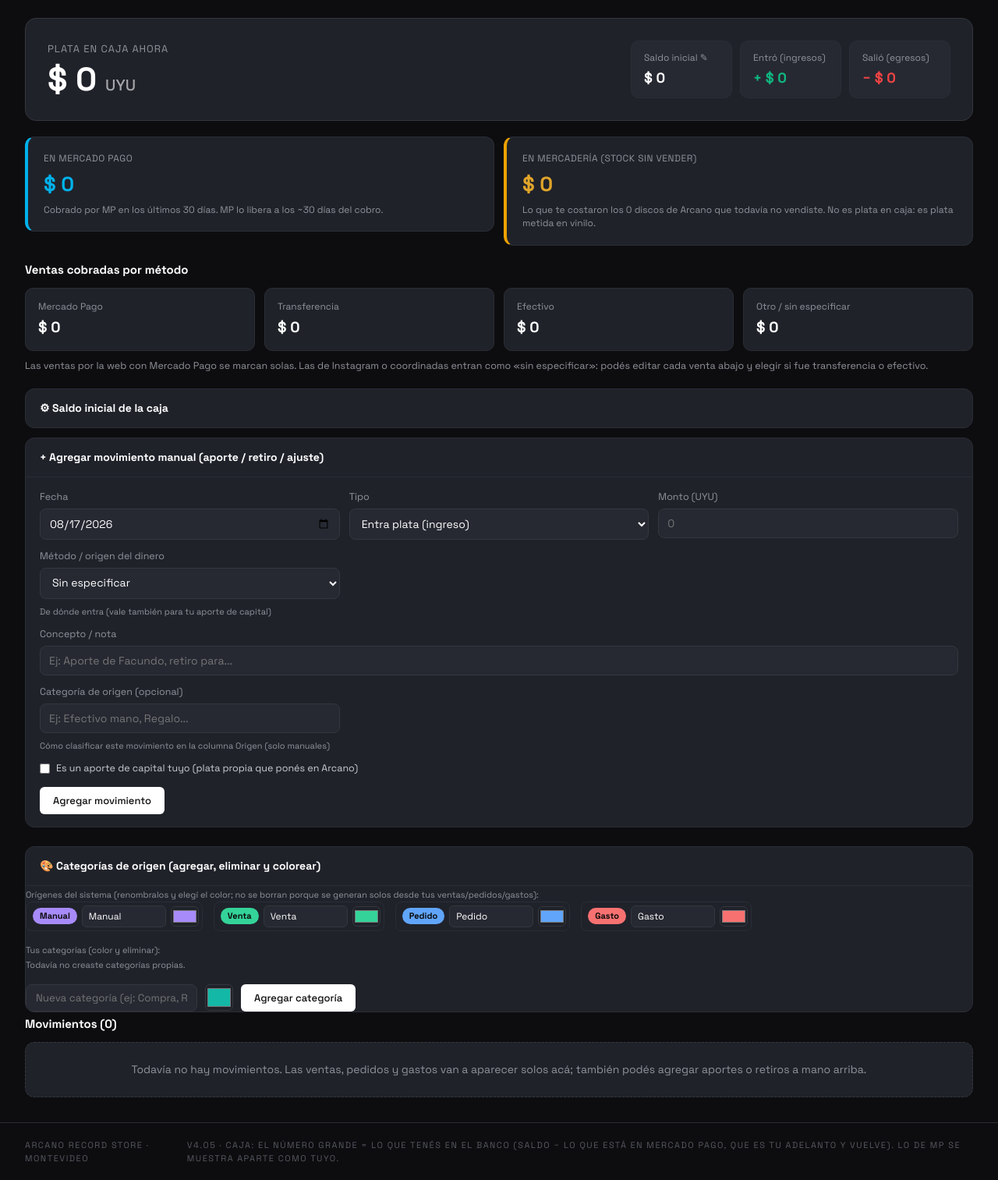
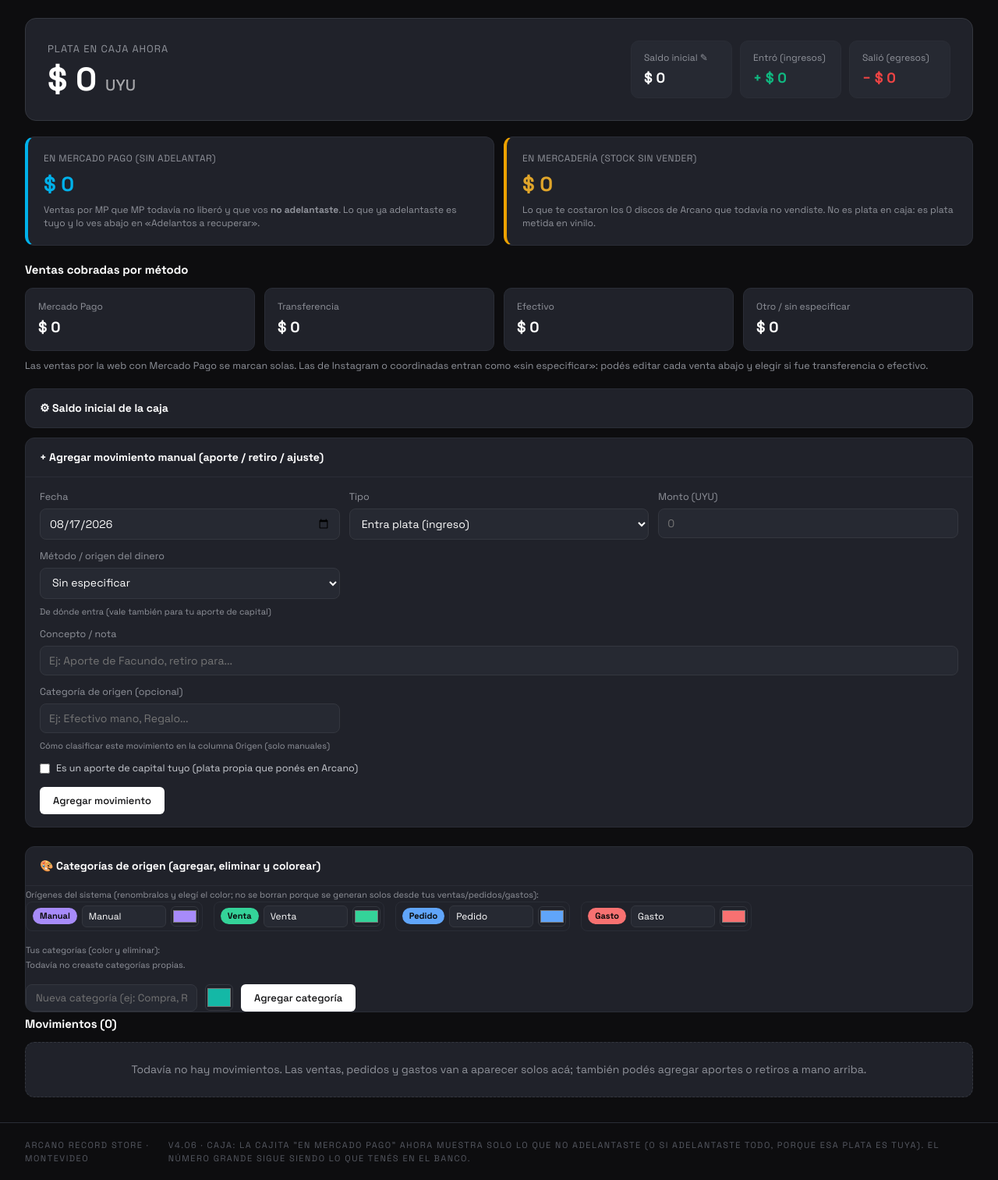
Before and after one commit to arcanorecordstore-creator/arcano-stock, a Flask app: page /admin/caja in a window 1280 px wide. Shown: the part 234-1747 px from the top of the page at 78% size. Run offline with Flask 3, Linux system fonts and the light colour scheme; data that the repository does not hold is empty.

Commit message:
v4.06: caja - "En Mercado Pago" muestra lo NO adelantado (0 si adelantaste todo)
Modelo final de Facundo: la plata que hay en MP y que YA adelantaste es SUYA, no de
Arcano -> la cajita "En Mercado Pago" debe mostrar 0 cuando adelanto todo. Ahora la
cajita muestra `por_adelantar` (mp_pendiente - adelantos) en vez de mp_pendiente. El
numero grande sigue = disponible (lo que tiene en el banco). Verificado con backup +
el ingreso de 1.500 que le faltaba: banco 10.328, MP 0. Sub-linea aclara que el banco
ya incluye su adelanto y que lo recupera cuando MP pague.

Co-Authored-By: Claude Opus 4.8 <noreply@anthropic.com>

```diff
--- a/templates/base.html
+++ b/templates/base.html
@@ -102,7 +102,7 @@
 
         <footer class="app-footer">
             <span>Arcano Record Store &middot; Montevideo</span>
-            <span class="footer-version">v4.05 &middot; Caja: el n&uacute;mero grande = lo que ten&eacute;s EN EL BANCO (saldo &minus; lo que est&aacute; en Mercado Pago, que es tu adelanto y vuelve). Lo de MP se muestra aparte como tuyo.</span>
+            <span class="footer-version">v4.06 &middot; Caja: la cajita "En Mercado Pago" ahora muestra solo lo que NO adelantaste (0 si adelantaste todo, porque esa plata es tuya). El n&uacute;mero grande sigue siendo lo que ten&eacute;s en el banco.</span>
         </footer>
     </div>
 
--- a/templates/caja.html
+++ b/templates/caja.html
@@ -23,8 +23,8 @@
         <span class="caja-hero-value {% if resumen.disponible < 0 %}negativo{% endif %}">
             $ {{ fmt_uyu(resumen.disponible) }} <span class="caja-hero-cur">UYU</span>
         </span>
-        {% if resumen.mp_pendiente > 0 %}
-        <span class="caja-hero-sub">Esto es lo que ten&eacute;s <strong>en el banco</strong>. Aparte hay <strong>$ {{ fmt_uyu(resumen.mp_pendiente) }}</strong> en Mercado Pago que es tuyo (lo recuper&aacute;s cuando MP te pague el adelanto).</span>
+        {% if resumen.adelanto_pendiente_total > 0 %}
+        <span class="caja-hero-sub">Esto es lo que ten&eacute;s <strong>en el banco</strong> (ya incluye los <strong>$ {{ fmt_uyu(resumen.adelanto_pendiente_total) }}</strong> que adelantaste de tu plata). Cuando MP te pague, recuper&aacute;s ese adelanto &mdash; abajo en &laquo;Adelantos a recuperar&raquo;.</span>
         {% endif %}
     </div>
     <div class="caja-hero-desglose">
@@ -54,9 +54,9 @@
      ============================================================ -->
 <section class="caja-liquidez">
     <div class="caja-liq-card mp">
-        <span class="caja-liq-label">En Mercado Pago</span>
-        <span class="caja-liq-val">$ {{ fmt_uyu(resumen.mp_pendiente) }}</span>
-        <span class="caja-liq-foot">Cobrado por MP en los últimos 30 días. MP lo libera a los ~30 días del cobro.</span>
+        <span class="caja-liq-label">En Mercado Pago (sin adelantar)</span>
+        <span class="caja-liq-val">$ {{ fmt_uyu(resumen.por_adelantar) }}</span>
+        <span class="caja-liq-foot">Ventas por MP que MP todav&iacute;a no liber&oacute; y que vos <strong>no adelantaste</strong>. Lo que ya adelantaste es tuyo y lo ves abajo en &laquo;Adelantos a recuperar&raquo;.</span>
         {% if resumen.por_adelantar > 0 %}
         <form method="post" action="{{ url_for('caja_adelantar_mp') }}" class="caja-adelantar-form">
             <button type="submit" class="btn btn-primary btn-sm">Adelantar $ {{ fmt_uyu(resumen.por_adelantar) }} con mi plata</button>
```
